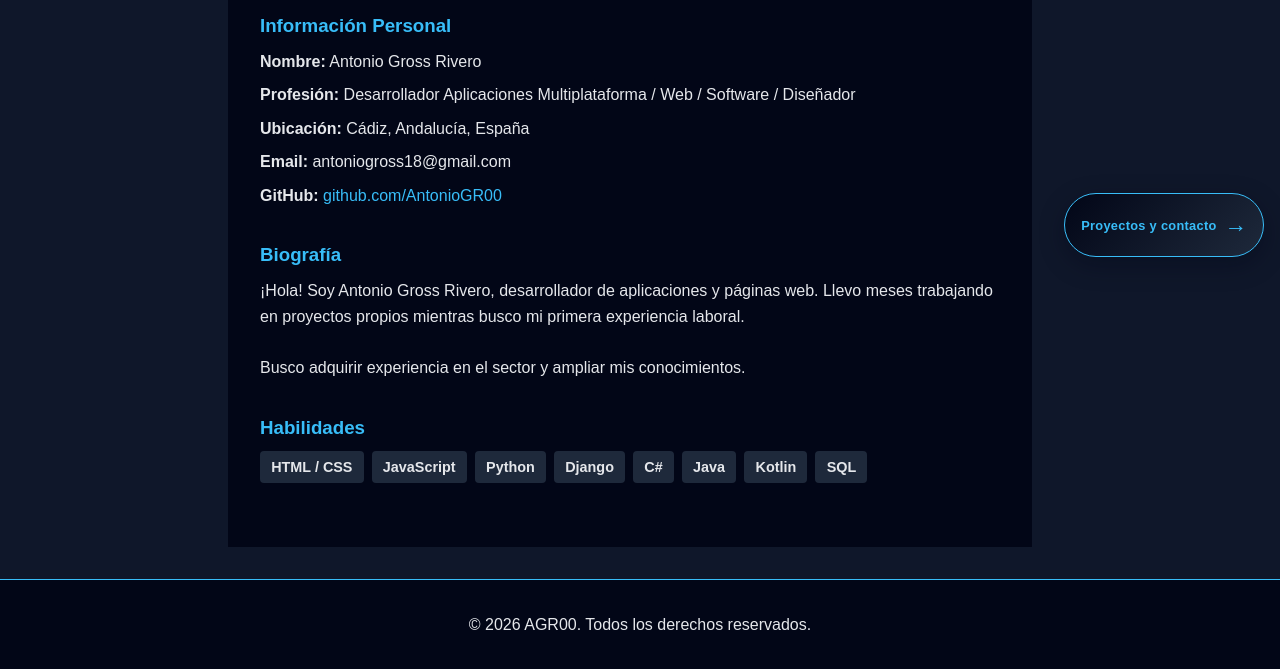
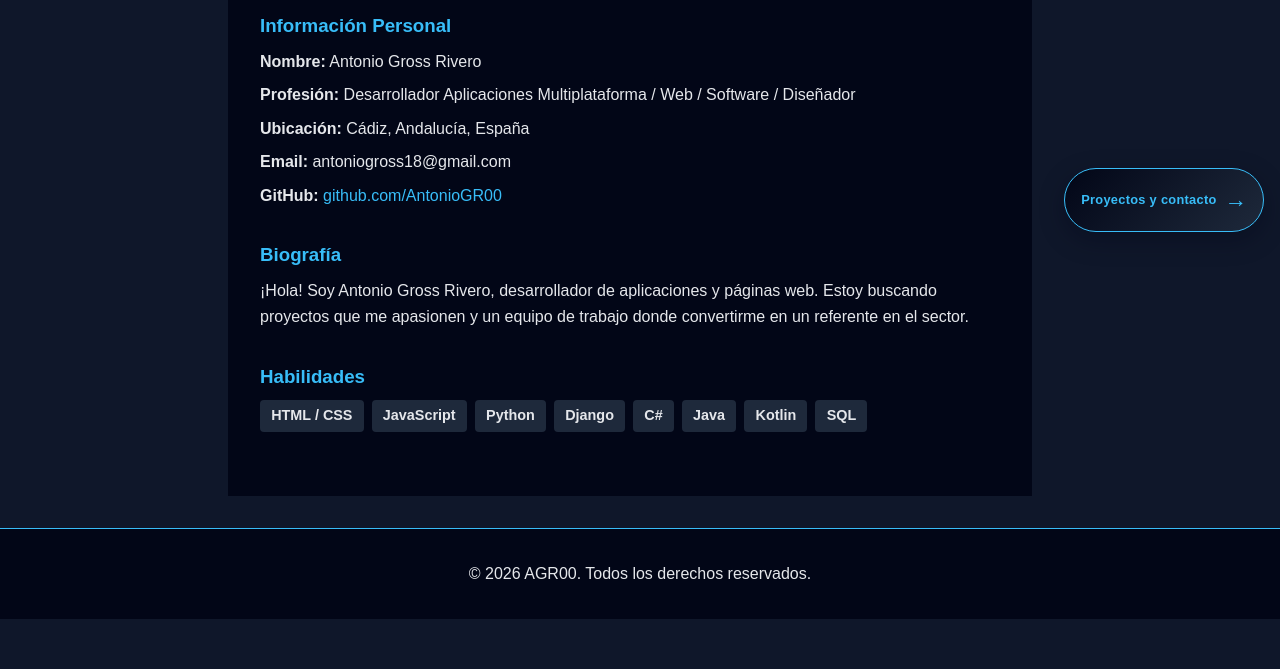
Before and after one commit to AntonioGR00/Portfolio-AGR00, a website built with Vite: page index.html in a window 1280 px wide. Shown: the part 199-868 px from the top of the page. After the commit the page ends 818 px from the top, so only its background shows below. Built offline with nearby package versions, Linux system fonts and the light colour scheme; some packages are replaced by stand-ins of ours.

Commit message:
Update biography in Spanish and English

```diff
--- a/index.html
+++ b/index.html
@@ -45,7 +45,7 @@
           </div>
           <div class="profile-section">
             <h3 data-i18n="about.bioTitle">Biografía</h3>
-            <p data-i18n-html="about.bioText">¡Hola! Soy Antonio Gross Rivero, desarrollador de aplicaciones y páginas web. Llevo meses trabajando en proyectos propios mientras busco mi primera experiencia laboral.<br><br>Busco adquirir experiencia en el sector y ampliar mis conocimientos.</p>
+            <p data-i18n-html="about.bioText">¡Hola! Soy Antonio Gross Rivero, desarrollador de aplicaciones y páginas web. Estoy buscando proyectos que me apasionen y un equipo de trabajo donde convertirme en un referente en el sector.</p>
           </div>
           <div class="profile-section">
             <h3 data-i18n="about.skillsTitle">Habilidades</h3>
--- a/main.js
+++ b/main.js
@@ -45,7 +45,7 @@ const translations = {
       locationLabel: "Ubicación:",
       locationValue: "Cádiz, Andalucía, España",
       bioTitle: "Biografía",
-      bioText: "¡Hola! Soy Antonio Gross Rivero, desarrollador de aplicaciones y páginas web. Llevo meses trabajando en proyectos propios mientras busco mi primera experiencia laboral.<br><br>Busco adquirir experiencia en el sector y ampliar mis conocimientos.",
+      bioText: "¡Hola! Soy Antonio Gross Rivero, desarrollador de aplicaciones y páginas web. Estoy buscando proyectos que me apasionen y un equipo de trabajo donde convertirme en un referente en el sector.",
       skillsTitle: "Habilidades"
     },
     hero: {
@@ -92,7 +92,7 @@ const translations = {
       locationLabel: "Location:",
       locationValue: "Cadiz, Andalusia, Spain",
       bioTitle: "Biography",
-      bioText: "Hi! I'm Antonio Gross Rivero, an applications and web developer. I have been working on my own projects for months while looking for my first professional opportunity.<br><br>I am seeking to gain experience in the sector and expand my knowledge.",
+      bioText: "Hi! I'm Antonio Gross Rivero, an applications and web developer. I am looking for projects I'm passionate about and a team where I can grow into a recognized professional in the industry.",
       skillsTitle: "Skills"
     },
     hero: {
```
